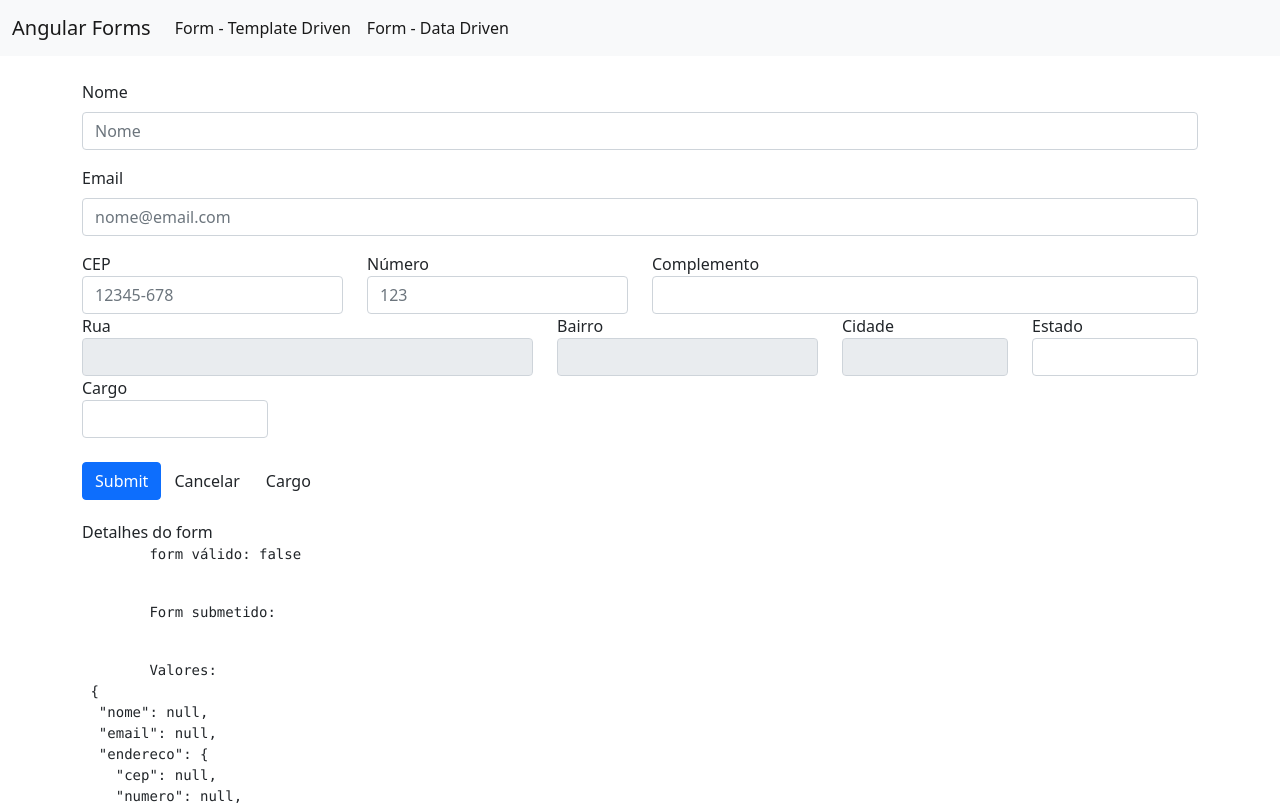
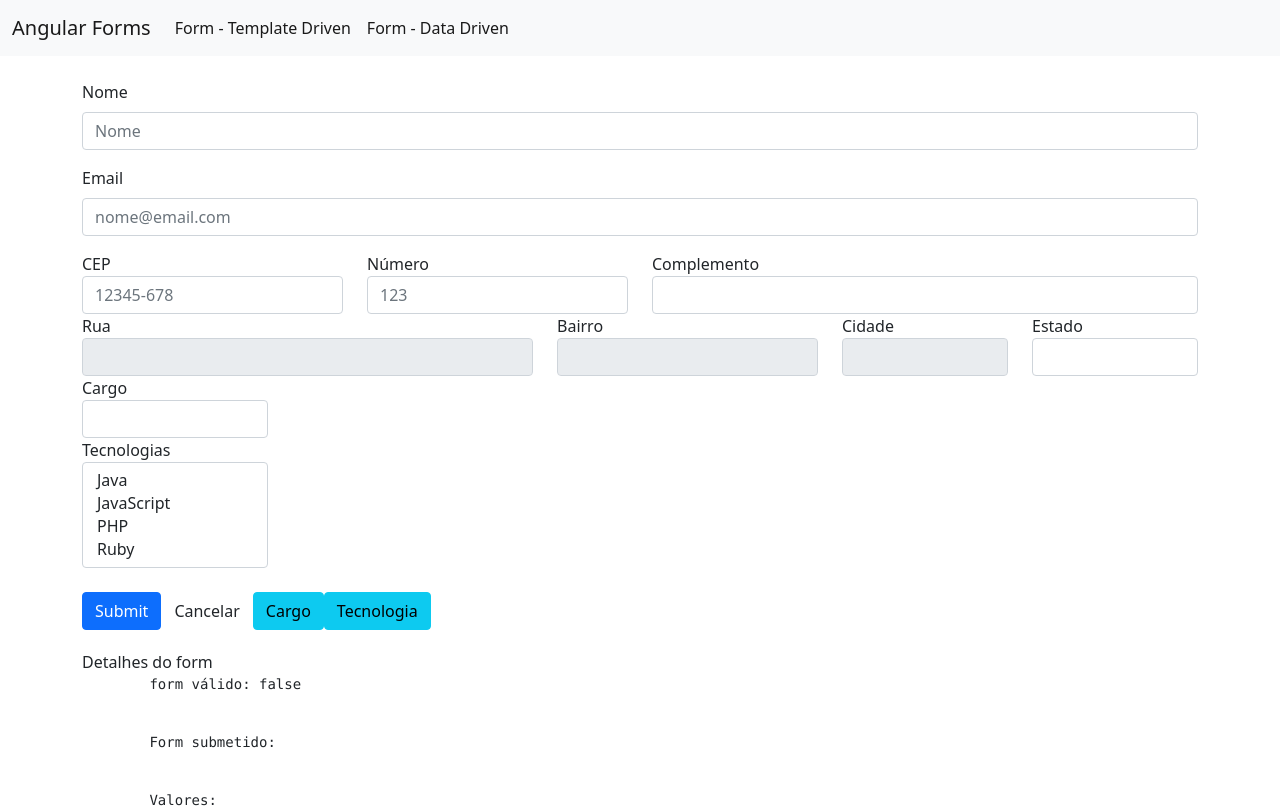
Before and after one commit to GustavoBomfim/formularios-templateDriven, an Angular app in the folder forms/: page /dataForm in a window 1280 px wide. Shown: the top 808 px of the page. Built offline with nearby package versions, Linux system fonts and the light colour scheme.

Commit message:
Combobox Múltiplo (Select Multiple)

```diff
--- a/forms/src/app/data-form/data-form.component.html
+++ b/forms/src/app/data-form/data-form.component.html
@@ -88,12 +88,27 @@
             </select>
         </div>
 
+        <div class="col-md-2" >
+
+            <label for="tecnologias" class="control-label">Tecnologias</label>
+            <select multiple class="form-control" id="tecnologias" formControlName="tecnologias" [compareWith]="compararTecnologias">
+
+                <option *ngFor="let tecnologia of tecnologias" [ngValue]="tecnologia.nome"> {{ tecnologia.desc }}</option>
+            </select>
+        </div>
+
     </div>
+
+    <!--div class="form-group">
+
+
+    </div-->
 
     <br>
     <button type="submit" class="btn btn-primary" >Submit</button>
-    <button class="btn" (click)="resetar()">Cancelar</button>
-    <button class="btn" (click)="setarCargo()">Cargo</button>
+    <button class="btn btn-default" (click)="resetar()">Cancelar</button>
+    <button class="btn btn-info" (click)="setarCargo()">Cargo</button>
+    <button class="btn btn-info" (click)="setarTecnologias()">Tecnologia</button>
 
     <app-form-debug [form]="formulario"></app-form-debug>
 </form>
--- a/forms/src/app/data-form/data-form.component.ts
+++ b/forms/src/app/data-form/data-form.component.ts
@@ -16,6 +16,7 @@
   formulario!: FormGroup;
   estados!: Observable<EstadoBr[]>;
   cargos!: any[];
+  tecnologias !: any[];
 
   constructor(private formBuilder: FormBuilder, private http: HttpClient, private dropdownService: DropdownService,
      private cepService: ConsultaCepService) { }
@@ -25,6 +26,8 @@
     this.estados = this.dropdownService.getEstadoBr();
 
     this.cargos = this.dropdownService.getCargos();
+
+    this.tecnologias = this.dropdownService.getTecnologias();
 
     /*this.dropdownService.getEstadoBr().subscribe({
       next: (res) => {
@@ -50,7 +53,8 @@
         estado: [null, Validators.required]
       }),
 
-      cargo: [null]
+      cargo: [null],
+      tecnologias: [null]
     });
 
     Validators.pattern("[a-z0-9!#$%&'*+/=?^_`{|}~-]+(?:\.[a-z0-9!#$%&'*+/=?^_`{|}~-]+)*@(?:[a-z0-9](?:[a-z0-9-]*[a-z0-9])?\.)+[a-z0-9](?:[a-z0-9-]*[a-z0-9])?");
@@ -140,6 +144,14 @@
 
   compararCargos(obj1: any, obj2: any){
     return obj1 && obj2 ? (obj1.nome === obj2.nome && obj1.nivel === obj2.nivel) : obj1 === obj2;
+  }
 
+  compararTecnologias(obj1: any, obj2: any){
+    return obj1 && obj2 ? (obj1.nome === obj2.nome && obj1.nivel === obj2.nivel) : obj1 === obj2;
+  }
+
+
+  setarTecnologias(){
+    this.formulario.get('tecnologias')?.setValue(['java', 'javascript', 'php']);
   }
 }
--- a/forms/src/app/shared/services/dropdown.service.ts
+++ b/forms/src/app/shared/services/dropdown.service.ts
@@ -20,4 +20,14 @@
 
     ];
   }
+
+  getTecnologias(){
+    return [
+      { nome: 'java', desc: 'Java' },
+      { nome: 'javascript', desc: 'JavaScript' },
+      { nome: 'php', desc: 'PHP' },
+      { nome: 'ruby', desc: 'Ruby' },
+
+    ]
+  }
 }
```
